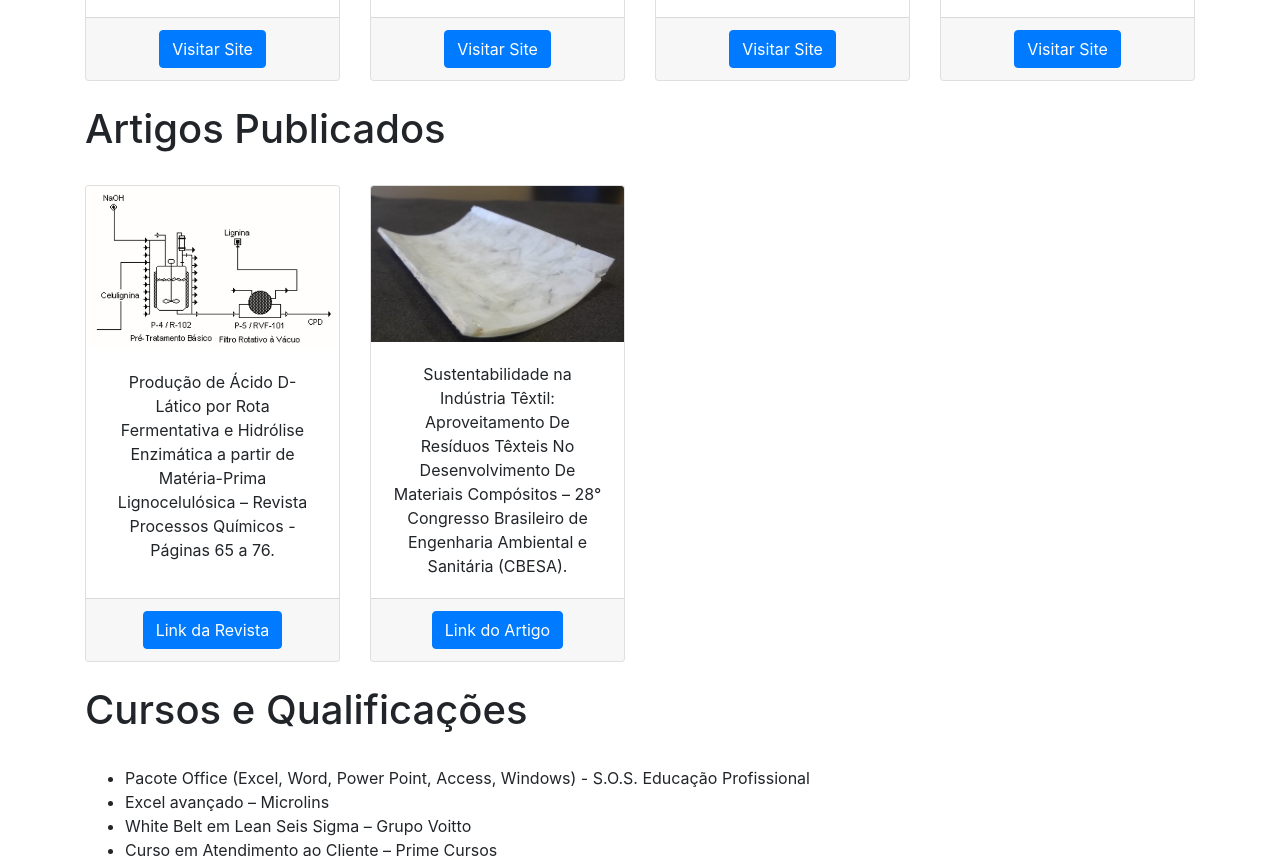
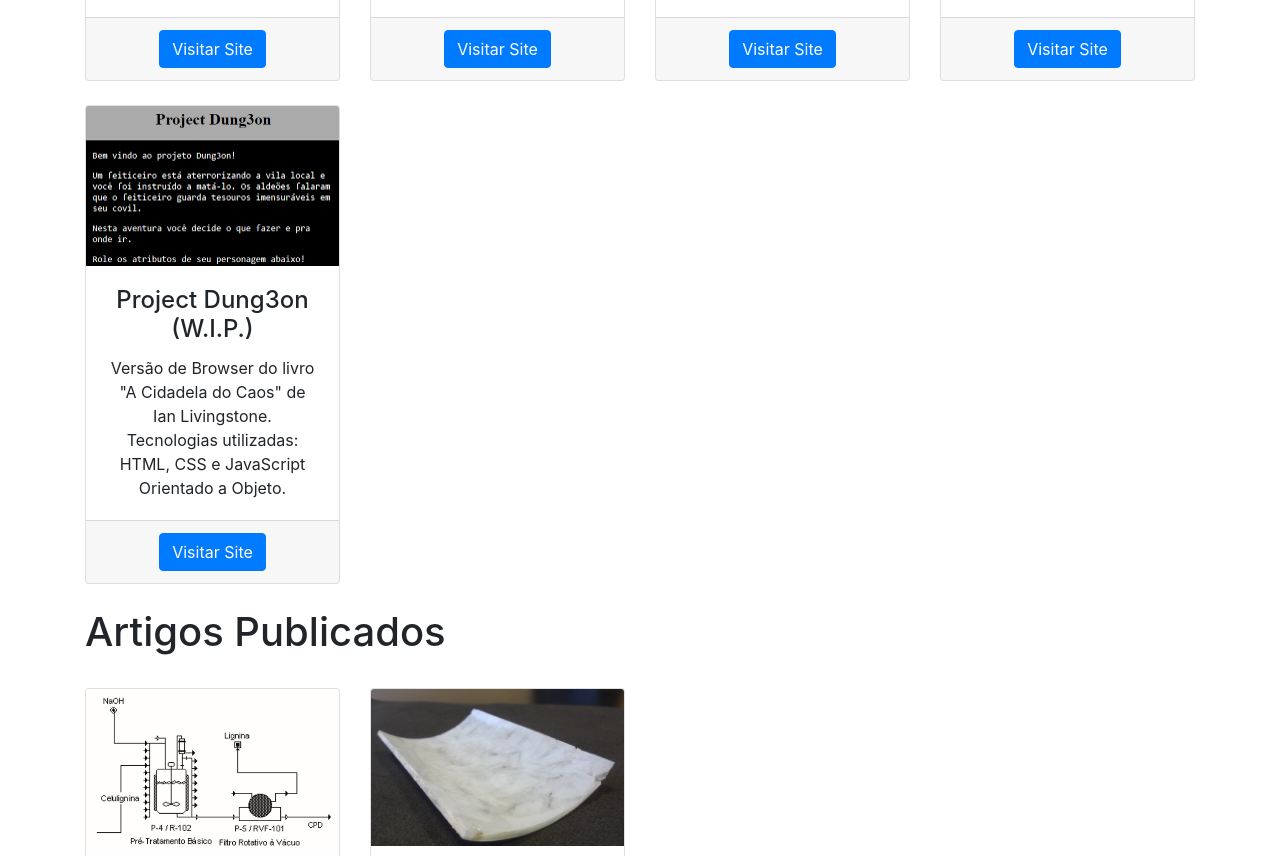
Before and after one commit to MateusKurten/curriculo, a plain HTML site: page index.html in a window 1280 px wide. Shown: the part 1629-2485 px from the top of the page. Drawn offline with nearby package versions, Linux system fonts and the light colour scheme.

Commit message:
Adiciona ProjectDung3on e remove Italiano

```diff
--- a/index.html
+++ b/index.html
@@ -181,6 +181,20 @@
         </div>
       </div>
 
+      <div class="col-lg-3 col-md-6 mb-4">
+        <div class="card h-100">
+            <img class="card-img-top" src="images/project-dung3on.png" alt="">
+          <div class="card-body">
+            <h4 class="card-title">Project Dung3on (W.I.P.)</h4>
+            <p class="card-text">Versão de Browser do livro "A Cidadela do Caos" de Ian Livingstone.
+                Tecnologias utilizadas: HTML, CSS e JavaScript Orientado a Objeto.
+            </p>
+          </div>
+          <div class="card-footer">
+            <a href="https://mateuskurten.github.io/ProjectDung3on/" class="btn btn-primary">Visitar Site</a>
+          </div>
+        </div>
+      </div>
 
     </div>
     <!-- /.row -->
@@ -289,12 +303,6 @@
     </div>
     <br>
 
-    <h5>Italiano</h5>
-      <div class="progress">
-        <div class="progress-bar progress-bar-striped progress-bar-animated" role="progressbar" aria-valuenow="20" aria-valuemin="0" aria-valuemax="100" style="width: 5%"></div>
-    </div>
-    <br>
-
     <section id="contato">
       <div class="container">
           <h1 class="text-center text-uppercase"></h1>
```
Also changed, not shown: images/project-dung3on.png (added).
